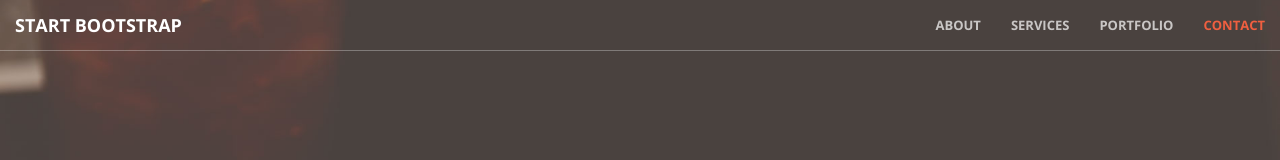
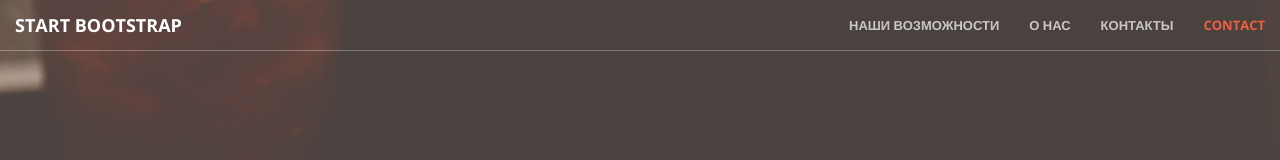
Before and after one commit to ME-SKY/startbootstrap-creative-1.0.2, a plain HTML site: page index.html in a window 1280 px wide. Shown: the top 160 px of the page. Drawn offline with nearby package versions, Linux system fonts and the light colour scheme.

Commit message:
the testing v1

```diff
--- a/index.html
+++ b/index.html
@@ -53,13 +53,13 @@
             <div class="collapse navbar-collapse" id="bs-example-navbar-collapse-1">
                 <ul class="nav navbar-nav navbar-right">
                     <li>
-                        <a class="page-scroll" href="#about">About</a>
+                        <a class="page-scroll" href="#about">Наши возможности</a>
                     </li>
                     <li>
-                        <a class="page-scroll" href="#services">Services</a>
+                        <a class="page-scroll" href="#services">О нас</a>
                     </li>
                     <li>
-                        <a class="page-scroll" href="#portfolio">Portfolio</a>
+                        <a class="page-scroll" href="#portfolio">Контакты</a>
                     </li>
                     <li>
                         <a class="page-scroll" href="#contact">Contact</a>
```
